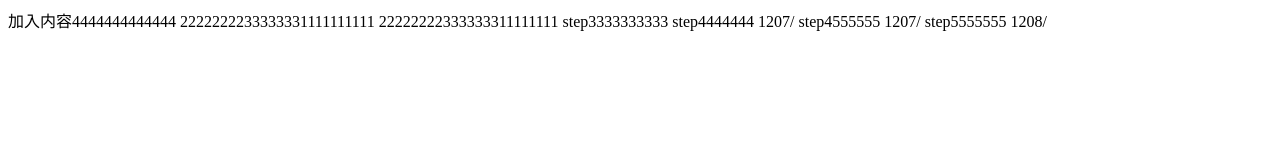
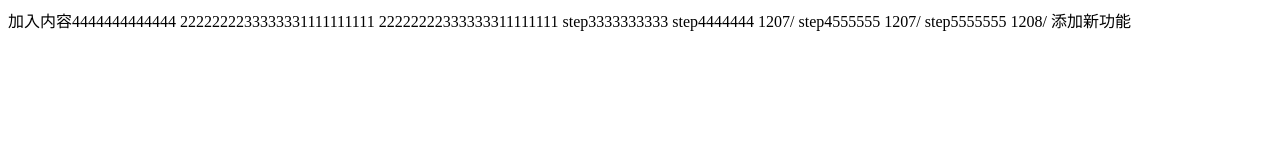
Before and after one commit to kklp2020/gz2068, a plain HTML site: page index.html in a window 1280 px wide. Drawn offline with Linux system fonts and the light colour scheme.

Commit message:
添加一个新功能

```diff
--- a/index.html
+++ b/index.html
@@ -14,5 +14,6 @@
   step4444444  1207/
   step4555555 1207/
   step5555555 1208/
+  添加新功能
 </body>
 </html>
```
